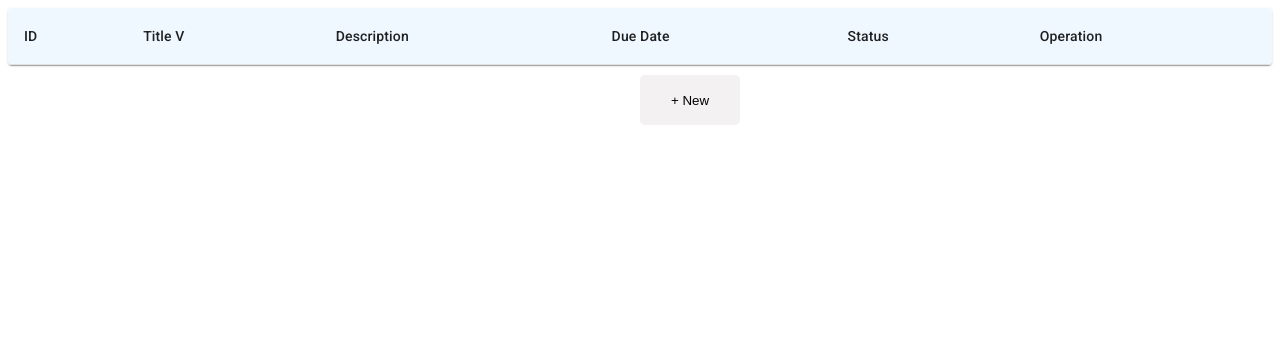
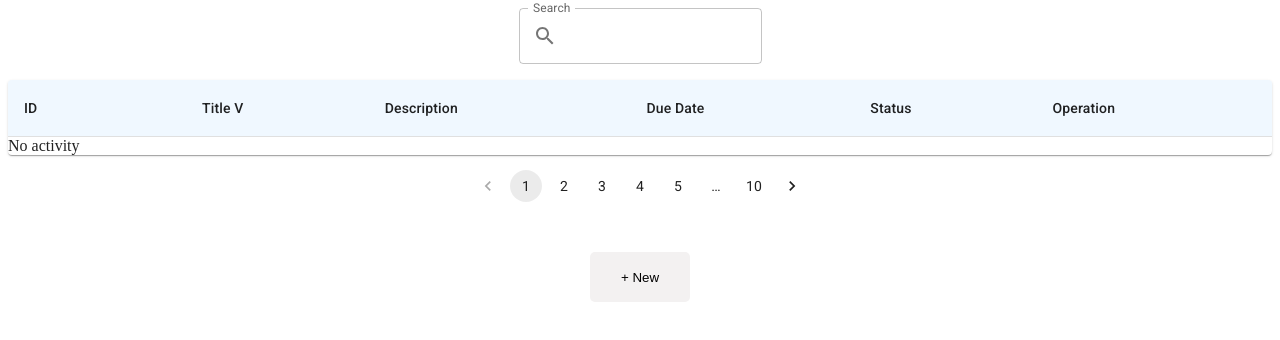
Before and after one commit to LLJhonatanOliveira/Todo-front, a React (Vite) app: page / in a window 1280 px wide. Shown: the top 340 px of the page. Built offline with nearby package versions, Linux system fonts and the light colour scheme.

Commit message:
feat: pagination/searchbar

```diff
--- a/src/atoms/rowAtom.tsx
+++ b/src/atoms/rowAtom.tsx
@@ -1,7 +1,13 @@
-import { atom } from "recoil";
+import { atom, useRecoilState } from "recoil";
 import { Row } from "../protocols/interface";
 
 export const rowState = atom<Row[]>({
     key: 'rowState',
     default: [],
 });
+
+
+export const filter = atom<string>({
+    key: 'filter',
+    default: '',
+});
--- a/src/components/BodyTable/Body.tsx
+++ b/src/components/BodyTable/Body.tsx
@@ -1,17 +1,44 @@
 import { TableBody, TableRow, TableCell, Checkbox } from "@mui/material";
 import EditIcon from "@mui/icons-material/Edit";
 import DeleteIcon from "@mui/icons-material/Delete";
-import { useRecoilState } from "recoil";
-import { rowState } from "../../atoms/rowAtom";
+import { useRecoilState, useRecoilValue } from "recoil";
+import { filter, rowState } from "../../atoms/rowAtom";
 import handleEditRow from "./handles/HandleEdit";
 import handleDeleteRow from "./handles/HandleDelete";
 import handleCheckboxChange from "./handles/HandleCheckBox";
-export default function Body() {
+import { Row } from "../../protocols/interface";
+import { useEffect, useState } from "react";
+
+interface BodyProps {
+  page: number
+}
+
+export default function Body({page}:BodyProps) {
   const [rowData, setRowData] = useRecoilState(rowState);
+  const [filterData] = useRecoilValue(filter)
+  const [filteredData, setFilteredData] = useState<Row[]>([])
+  useEffect(() => {
+    if(filterData !== undefined) {
+    const newData: Row[] = rowData.filter(item =>
+      item.title.toLowerCase().includes(filterData.toLowerCase())
+    );
+    const startIndex = (page -1)*5;
+    const endIndex = startIndex + 5;
+    const pageData = newData.slice(startIndex, endIndex);
+    setFilteredData(pageData);
+    return
+  }
+    const startIndex = (page -1)*5;
+    const endIndex = startIndex + 5;
+    const newData = rowData.slice(startIndex, endIndex);
+
+  setFilteredData(newData)
+
+  }, [filterData, rowData, page])
 
   return (
     <TableBody>
-      {rowData.map((row) => (
+      {filteredData.length === 0 ? 'No activity' : (filteredData.map((row) => (
         <TableRow key={row.id}>
           <TableCell>{row.id}</TableCell>
           <TableCell>{row.title}</TableCell>
@@ -28,7 +55,7 @@
             <DeleteIcon onClick={() => handleDeleteRow(row.id, rowData, setRowData)} />
           </TableCell>
         </TableRow>
-      ))}
+      )))}
     </TableBody>
   );
 }
--- a/src/pages/MainPage.tsx
+++ b/src/pages/MainPage.tsx
@@ -1,27 +1,51 @@
-import { Paper, Table, TableContainer } from "@mui/material";
+import { InputAdornment, Pagination, Paper, Stack, Table, TableContainer, TextField } from "@mui/material";
 import Body from "../components/BodyTable/Body";
 import Head from "../components/Head";
 import styled from "styled-components";
 import ButtonNewRow from "../components/ButtonNew";
-
+import { useRecoilState } from "recoil";
+import { filter } from "../atoms/rowAtom";
+import Box from '@mui/material/Box';
+import SearchIcon from '@mui/icons-material/Search';
+import { useState } from "react";
 
 export default function MainPage() {
-
+  const [filterData, setFilterData] = useRecoilState(filter)
+  const [page, setPage] = useState<number>(1)
   return (
     <ContainerMain>
+      <Box sx={{ display: 'flex', alignItems: 'center', marginBottom: 2 }}>
+      <TextField
+        label="Search"
+        variant="outlined"
+        onChange={(e) => setFilterData(e.target.value)}
+        InputProps={{
+          startAdornment: (
+            <InputAdornment position="start">
+              <SearchIcon />
+            </InputAdornment>
+          )
+        }}
+      />
+      </Box>
       <TableContainer className="containerMain" component={Paper}>
         <Table className="table">
           <Head />
-          <Body/>
+          <Body page={page}/>
         </Table>
-        <ButtonNewRow/>
+
       </TableContainer>
+      <Stack spacing={2} sx={{alignItems: 'center', marginTop: '15px'}}>
+        <Pagination count={10} onChange={(event, value) => setPage(value)} />
+      </Stack>
+      <ButtonNewRow/>
     </ContainerMain>
   );
 }
 
 const ContainerMain = styled.div`
   display: flex;
+  flex-direction: column;
   justify-content: center;
   align-items: center;
   position: relative;
@@ -34,11 +58,9 @@
     justify-content: center;
     outline: none;
     border: none;
-    margin-top: 10px;
+    margin-top: 50px;
     width: 100px;
     height: 50px;
-    position: absolute;
-    left: 50%;
     background: #f3f1f1;
     border-radius: 5px;
     cursor: pointer;
```
